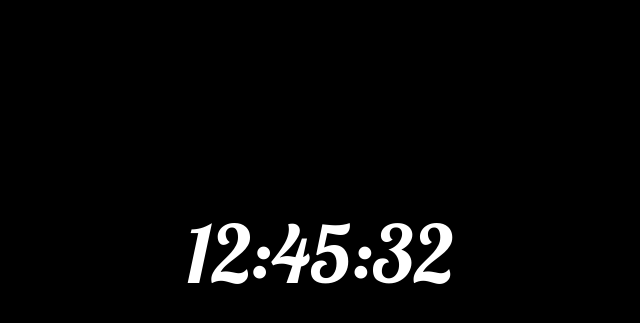
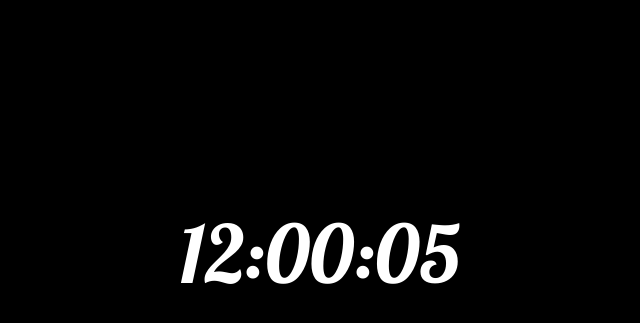
Before and after one commit to bholben/Digital-Clock, a plain HTML site: page index.html in a window 1280 px wide. Shown: the part 5-328 px from the top of the page, without its empty margins (320-960 px from the left). Drawn offline with Linux system fonts and the light colour scheme.

Commit message:
Functioning clock

```diff
--- a/index.html
+++ b/index.html
@@ -6,10 +6,7 @@
   <link rel="stylesheet" href="http://fonts.googleapis.com/css?family=Lobster">
   <link rel="stylesheet" href="main.css">
 </head>
-<body>
-
-  12:45:32
-
+<body id="clock">
   <script src="main.js"></script>
 </body>
 </html>
--- a/main.js
+++ b/main.js
@@ -0,0 +1,70 @@
+
+var clockTag = document.getElementById('clock'),
+    totalSecs = 0;
+
+
+// var date = new Date();
+// console.log(date.toLocaleTimeString());
+
+
+
+/**
+ * Convert a number to a zero-padded string.
+ * @param {num} A one or two digit integer.
+ * @return {string} A two character string.
+ */
+var zeroPad = function (num) {
+  return num < 10 ? '0' + num : String(num);
+};
+
+
+/**
+ * Convert total seconds to HH:MM:SS format.
+ * @param {number} totalSecs up to to 43,200.
+ * @return {string} HH:MM:SS format.
+ */
+ var formatTime = function (totalSecs) {
+  var hour, min, sec;
+
+  // Convert from totalSecs to HH:MM:SS.
+  hour = parseInt(totalSecs / (60 * 60))
+  min  = parseInt(totalSecs / 60) - (hour * 60);
+  sec  = totalSecs % 60;
+
+  // Add a leading zero if a single digit.
+  hour = zeroPad(hour);
+  min = zeroPad(min);
+  sec = zeroPad(sec);
+
+  // If hour is 0, show it as a 12.
+  hour = hour === '00' ? 12 : hour;
+
+  return String(hour) + ':' + String(min) + ':' + String(sec);
+};
+
+
+/**
+ * Increment totalSecs by 1 second.
+ */
+var tick = function () {
+  // At 43,200 seconds, reset to 0.
+  totalSecs = totalSecs === 12 * 60 * 60 ? 0 : totalSecs;
+  // Increment by 1.
+  totalSecs++
+  // Display in browser.
+  clockTag.textContent = formatTime(totalSecs);
+
+  // console.log(Date.now()/1000);
+};
+
+
+/**
+ * Run the tick function once every second.
+ */
+var runMetronome = function () {
+  window.setInterval(tick, 1000);
+};
+
+
+// Kick off the program.
+runMetronome();
```
